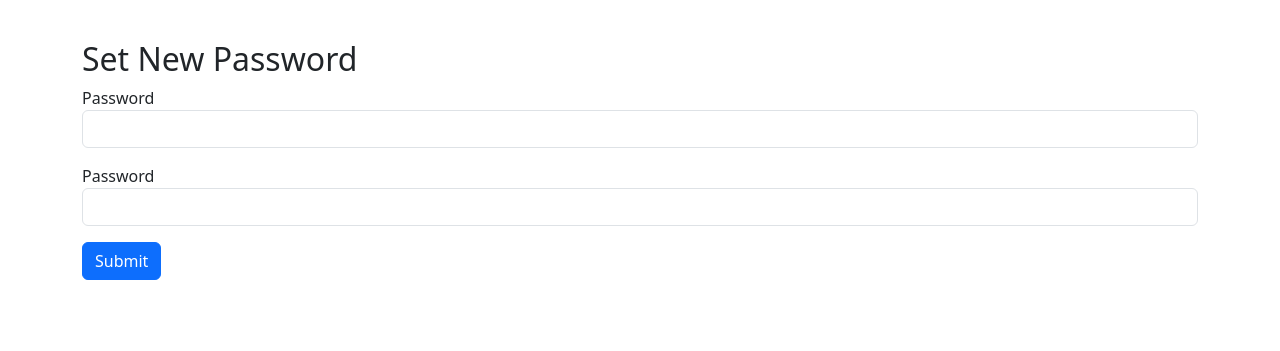
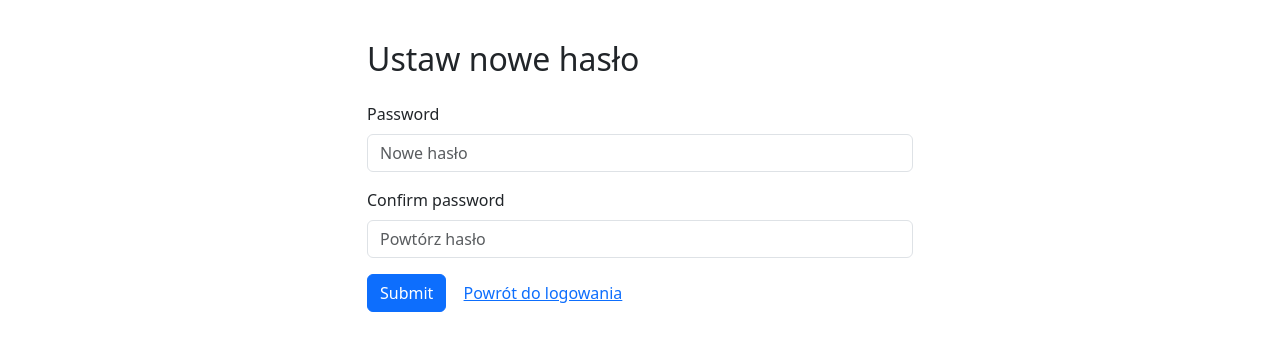
Before and after one commit to wkowalski-ai/HealthyMeal-flask, a Flask app: template app/templates/auth/reset_password.html in a window 1280 px wide. Shown: the part 56-407 px from the top of the page. Run offline with Flask 3, Linux system fonts and the light colour scheme; the template is opened without the code that fills it, so the values that code supplies are empty, except form fields; form fields are guessed from the names that the template uses.

Commit message:
Add password reset templates with request and confirmation forms

```diff
--- a/app/templates/auth/reset_password.html
+++ b/app/templates/auth/reset_password.html
@@ -1,16 +1,27 @@
 {% extends 'base.html' %}
 {% block content %}
-<h2>Set New Password</h2>
-<form method="post">
+<div class="row justify-content-center">
+  <div class="col-md-6">
+    <h2 class="mb-4">Ustaw nowe hasło</h2>
+    <form method="post" novalidate>
       {{ form.hidden_tag() }}
       <div class="mb-3">
-        {{ form.password.label }}
-        {{ form.password(class_="form-control") }}
+        {{ form.password.label(class="form-label") }}
+        {{ form.password(class_="form-control", placeholder="Nowe hasło") }}
+        {% for error in form.password.errors %}
+          <div class="text-danger small">{{ error }}</div>
+        {% endfor %}
       </div>
       <div class="mb-3">
-        {{ form.password2.label }}
-        {{ form.password2(class_="form-control") }}
+        {{ form.confirm_password.label(class="form-label") }}
+        {{ form.confirm_password(class_="form-control", placeholder="Powtórz hasło") }}
+        {% for error in form.confirm_password.errors %}
+          <div class="text-danger small">{{ error }}</div>
+        {% endfor %}
       </div>
       {{ form.submit(class_="btn btn-primary") }}
+      <a href="{{ url_for('auth.login') }}" class="btn btn-link">Powrót do logowania</a>
     </form>
+  </div>
+</div>
 {% endblock %}
```
Also changed, not shown: app/templates/auth/reset_password_request.html (+18 -9 lines). Lines whose indentation alone changed are shown as unchanged.
